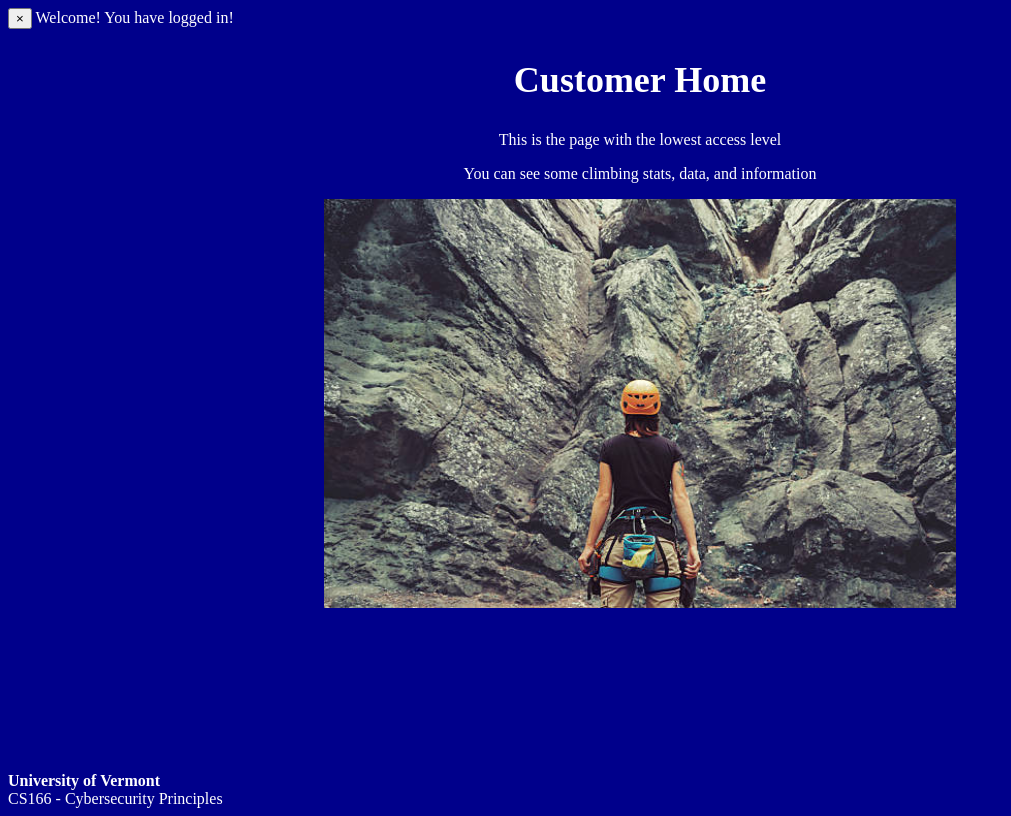
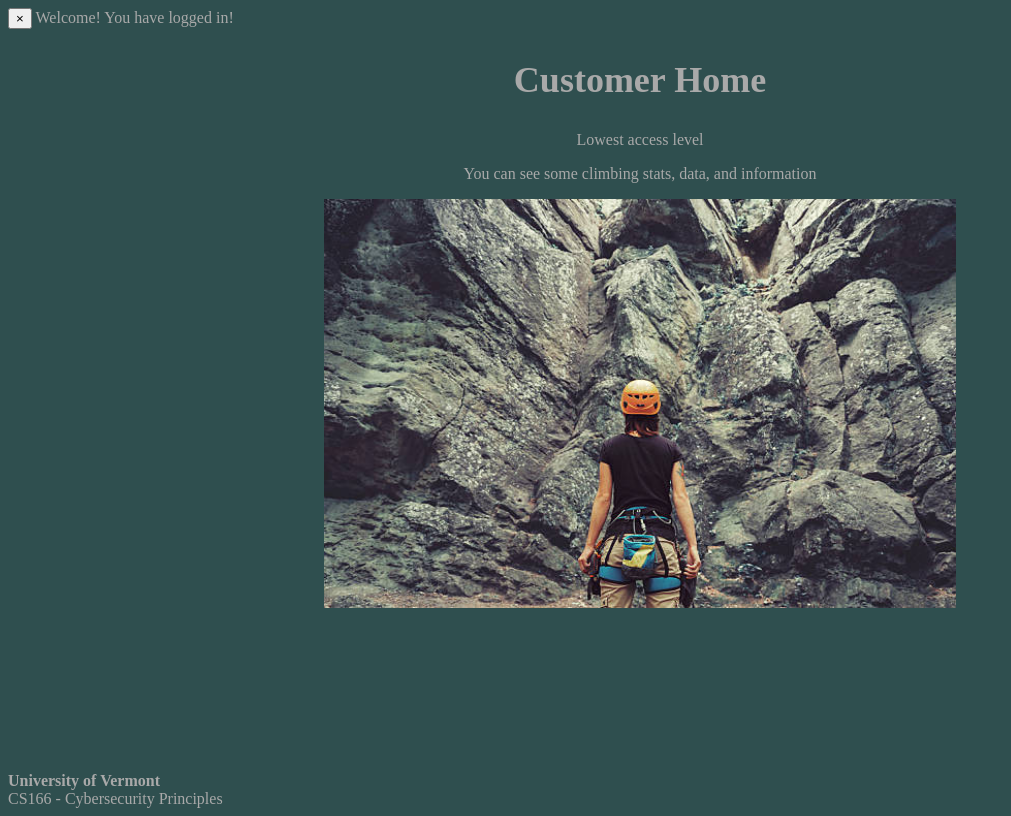
Before and after one commit to aidanb36/new166Final, a Flask app: page /login_success/1 in a window 1280 px wide. Shown: the whole page, without its empty margins (0-1011 px from the left). Run offline with Flask 2, Linux system fonts and the light colour scheme.

Commit message:
changing around

```diff
--- a/app.py
+++ b/app.py
@@ -1,11 +1,7 @@
 from helpers import *
-# from config import display
 from flask import Flask, render_template, request, url_for, flash, redirect
-
 app = Flask(__name__, static_folder='instance/static')
-
 app.config.from_object('config')
-
 
 @app.route("/", methods=['GET', 'POST'])
 def home():
@@ -14,7 +10,6 @@ def home():
                            title="Home Page",
                            heading="Home Page"
                            )
-
 
 @app.route("/login/<int:attempts>", methods=['GET', 'POST'])
 def login(attempts):
@@ -53,29 +48,25 @@ def login(attempts):
                            title="Secure Login",
                            heading="Secure Login")
 
-
 @app.route("/login_success/<int:access_level>", methods=['GET', 'POST'])
 def login_success(access_level):
     flash("Welcome! You have logged in!", 'alert-success')
-    # Different home pages for people with different access levels
     if access_level == 1:
-        return render_template('customer_home_1.html',
+        return render_template('customer1.html',
                                title="Customer Home",
                                heading="Customer Home")
     elif access_level == 2:
-        return render_template('customer_home_2.html',
+        return render_template('customer2.html',
                                title="Customer Home",
                                heading="Customer Home")
     elif access_level == 3:
-        return render_template('customer_home_3.html',
+        return render_template('customer3.html',
                                title="Customer Home",
                                heading="Customer Home")
     else:
-        # Give the lowest access level if somehow they have invalid access level
-        return render_template('customer_home_1.html',
+        return render_template('customer1.html',
                                title="Customer Home",
                                heading="Customer Home")
-
 
 @app.route("/new-user", methods=['GET', 'POST'])
 def new_user():
@@ -96,7 +87,7 @@ def new_user():
         except KeyError:
             pass
 
-    return render_template('new_user.html',
+    return render_template('user.html',
                            title="Register New User",
                            heading="Register New User")
 
--- a/config.py
+++ b/config.py
@@ -6,5 +6,5 @@ import requests
 DEBUG = True
 SC = ";"
 TEMPLATES_AUTO_RELOAD = True
-SECRET_KEY = 'This is not very secret, is it?'
+SECRET_KEY = 'Hello There'
 display = {}
--- a/database_setup.py
+++ b/database_setup.py
@@ -1,3 +1,5 @@
+#Run this at first!!!!
+
 from helpers import create_db, add_user
 
 create_db()
--- a/instance/static/style.css
+++ b/instance/static/style.css
@@ -1,8 +1,8 @@
 body {
     display: flex;
     flex-direction: column;
-    background-color: DarkBlue;
-    color: white;
+    background-color: darkslategrey;
+    color: darkgray;
     height: 100vh;
     min-height: 100vh;
 }
@@ -13,7 +13,7 @@ footer {
 
 a:link, a:visited {
   background-color: #f44336;
-  color: white;
+  color: darkkhaki;
   padding: 15px 25px;
   text-align: center;
   text-decoration: none;
@@ -21,7 +21,7 @@ a:link, a:visited {
 }
 
 a:hover, a:active {
-  background-color: red;
+  background-color: darkcyan;
 }
 
 a {
--- a/templates/customer_home_1.html
+++ b/templates/customer1.html
@@ -1,6 +1,6 @@
 {% extends "layout.html" %}
 {% block content %}
-<p class="center">This is the page with the lowest access level</p>
+<p class="center">Lowest access level</p>
 <p class="center">You can see some climbing stats, data, and information</p>
 <img src="/static/istockphoto-480310380-612x612.jpg" alt="Climb1" class="center">
 {% endblock %}
--- a/templates/customer_home_2.html
+++ b/templates/customer2.html
@@ -1,7 +1,7 @@
 {% extends "layout.html" %}
 {% block content %}
 
-<p class="center">This is the page with the middle access level</p>
+<p class="center">Middle access level</p>
 <p class="center">You can make some changes to climbing data</p>
 <img src="/static/4831C4B0-28E4-40EB-A9D8-2B15B984686E.jpeg" class="center" alt="Climb2">
 {% endblock %}
--- a/templates/customer_home_3.html
+++ b/templates/customer3.html
@@ -1,7 +1,7 @@
 {% extends "layout.html" %}
 {% block content %}
 
-<p class="center">This is the page with the highest access level</p>
+<p class="center">Highest access level</p>
 <p class="center">You have total control, nice</p>
 <img class="center" src="/static/JGM05687.jpg" alt="Climb3">
 
```
Also changed, not shown: helpers.py (+0 -7 lines), instance/static/bill.jpg (deleted), templates/user.html (renamed from templates/new_user.html), users.db.
